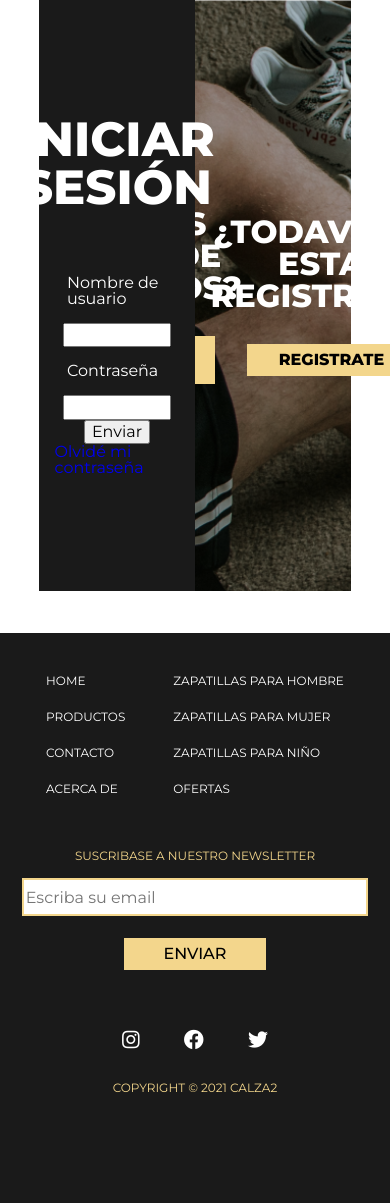
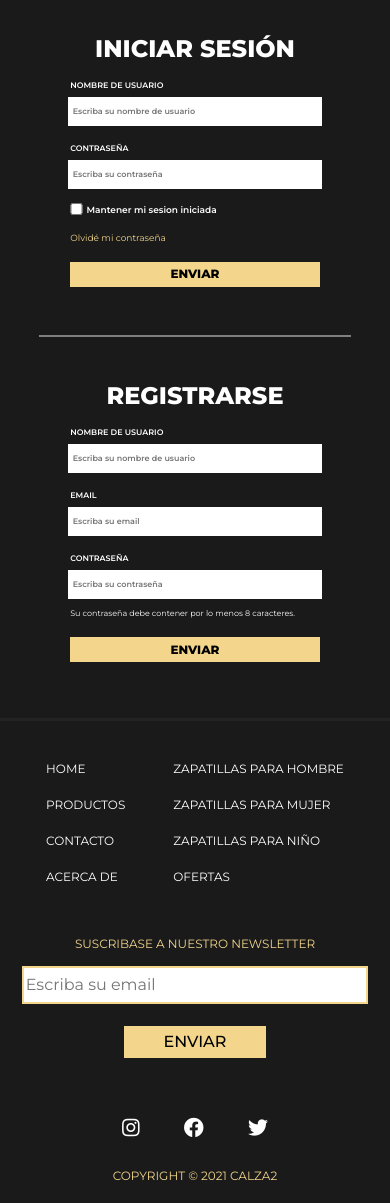
Before and after one commit to franmassimino/grupo_11_calza2, a Node server app: page /login in a window 390 px wide. Shown: the part 64-1267 px from the top of the page. Before the commit the page ends 1179 px from the top, so only its background shows below. Run offline with Node 20, Linux system fonts and the light colour scheme; some libraries are stand-ins or nearby versions.

Commit message:
login terminado

```diff
--- a/public/css/login.css
+++ b/public/css/login.css
@@ -7,7 +7,8 @@ main{
 }
 
 .form-container{
-    width: 80%;
+    max-width: 1600px;
+    width: 100%;
     height: 70vh;
     margin-bottom: 5vh;
     position: relative;
@@ -77,35 +78,11 @@ main{
     display: flex;
     justify-content: center;
     align-items: center;
+    z-index: 1;
+    font-size: 16px;
+
 }
 
-.login h2{
-    text-align: center;
-    color: white;
-    font-size: 3em;
-    font-weight: 800;
-    margin-bottom: 1em;
-}
-
-.login form{
-    display: flex;
-    flex-direction: column;
-    justify-content: center;
-    align-items: center;
-    width: 100%;
-    color: white;
-}
-
-input{
-    width: 80%;
-}
-
-label{
-    align-self: flex-start;
-    margin: 1em 0;
-    margin-left: 10%;
-
-}
 
 .register{
     position: absolute;
@@ -117,6 +94,118 @@ label{
     justify-content: center;
     align-items: center;
     opacity: 0;
+    z-index: 0;
+    font-size: 16px;
+}
+
+.register.show{
+    pointer-events: all;
+    z-index: 2;
+}
+
+
+.overlay-container h2{
+    text-align: center;
+    color: white;
+    font-size: 2.5em;
+    font-weight: 800;
+    margin-bottom: .5em;
+    font-family: 'montserrat';
+    text-transform: uppercase;
+}
+
+.login form{
+    color: white;
+    display: flex;
+    flex-direction: column;
+    justify-content: center;
+    align-items: center;
+    width: 100%;
+    height: 100%;
+}
+
+.overlay-container input{
+    width: 80%;
+    height: 2.5vh;
+    margin-bottom: 1.25em;
+    padding: .5em 0;
+    outline: none;
+    font-size: .75em;
+    font-weight: 600;
+    padding-left: 5px;
+    border-radius: 0;
+    border: none;
+}
+
+.overlay-container label{
+    align-self: flex-start;
+    margin: 1em 0;
+    margin-left: 10%;
+    font-family: 'montserrat';
+    font-weight: 600;
+    font-size: 1em;
+    text-transform: uppercase;
+}
+
+.overlay-container fieldset a{
+    text-decoration: none;
+    color: white;
+    font-size: .75em;
+    margin-right: auto;
+    margin-top: 1em;
+    font-weight: 800px;
+    color: var(--dorado);
+}
+
+.overlay-container fieldset {
+    display: flex;
+    width: 80%;
+    flex-direction: column;
+}
+
+fieldset.sesion{
+    display: flex;
+    flex-direction: row-reverse;
+    width: 80%;
+    align-items: center;
+    padding: 0;
+    margin-bottom: 1em;
+}
+
+.overlay-container fieldset label {
+    margin: 0;
+    font-size: .75em;
+    width: 90%;
+    text-transform:initial ;
+    margin-top: 2.5px;
+    margin-right: auto;
+
+}
+
+.overlay-container fieldset input{
+    width: 12.5px;
+    margin: 0;
+    height: 12.5px;
+    margin-right: auto;
+}
+
+.overlay-container button{
+    all: unset;
+    color: black;
+    background-color: var(--dorado);
+    min-height: 2em;
+    height: 7.5%;
+    width: 80%;
+    text-align: center;
+    margin-top: 1em;
+    cursor: pointer;
+    transition: all .3s ease;
+    font-weight: 800;
+    text-transform: uppercase;
+}
+
+.overlay-container button:hover{
+    background: var(--dorado-oscuro);
 }
 
 .register form{
@@ -128,3 +217,102 @@ label{
     width: 100%;
     height: 100%;
 }
+
+.register p{
+    font-size: .75em;
+    font-weight: bold;
+    margin-bottom: 1em;
+    align-self: flex-start;
+    margin-left: 10%;
+    width: 80%;
+}
+
+@media (max-width:1024px) {
+    .form-container{
+        margin-bottom: 0;
+        height: 80vh;
+    }
+
+    .form-container h2{
+        font-size: 2em;
+    }
+
+    .register p{
+        font-size: .5em;
+    }
+}
+
+@media (max-width:768px) {
+    .form-container{
+        padding-bottom: 5vh;
+        height: 80vh;
+        min-height: 600px;
+    }
+
+    .background-container{
+        display: none;
+    }
+
+    .register{
+        opacity: 1;
+        position: relative;
+    }
+
+    .overlay-container{
+        width: 100%;
+    }
+
+    .overlay-content{
+        flex-direction: column;
+    }
+
+    .overlay-container h2{
+        font-size: 1.5em;
+    }
+
+    .overlay-container p{
+        font-weight: normal;
+    }
+
+    .overlay-container label{
+        font-size: .5em;
+    }
+
+    .overlay-container button{
+        margin: 1em 0;
+    }
+
+    .overlay-container button{
+        font-size: .75em;
+    }
+
+    .overlay-container fieldset{
+        font-size: .75em;
+    }
+
+    .overlay-container input{
+        font-size: .5em;
+    }
+
+    .overlay-container form{
+        width: 100%;
+    }
+
+
+
+    .login{
+        border-bottom: 2px solid gray;
+    }
+
+    .register{
+        margin-top: 1.5em;
+        padding-bottom: 2.5vh;
+    }
+
+    footer{
+        border-top: 3px solid rgba(58, 58, 58, 0.3);
+    }
+    .overlay-container fieldset label {
+        font-size: 1em;
+    }
+}
--- a/src/views/login.html
+++ b/src/views/login.html
@@ -63,22 +63,29 @@
                         <form action="">
                             <h2>INICIAR SESIÓN</h2>
                             <label for="user">Nombre de usuario</label>
-                            <input type="text" id="user" name="user">
+                            <input type="text" id="user" name="user" placeholder="Escriba su nombre de usuario">
                             <label for="password">Contraseña</label>
-                            <input type="password" id="password" name="password">
+                            <input type="password" name="password" placeholder="Escriba su contraseña">
+                            <fieldset>
+                                <fieldset class="sesion">
+                                    <label>Mantener mi sesion iniciada</label>
+                                    <input type="checkbox" id="cbox1" value="sesion-iniciada">
+                                </fieldset>
+                            <a href="#">Olvidé mi contraseña</a>
+                            </fieldset>
                             <button type="submit">Enviar</button>
-                            <a href="#">Olvidé mi contraseña</a>
                         </form>
                     </div>
-                    <div class="register">
+                    <div id="register-form" class="register">
                         <form action="">
                             <h2>REGISTRARSE</h2>
                             <label for="user2">Nombre de usuario</label>
-                            <input type="text" id="user2" name="user">
+                            <input type="text" id="user2" name="user"placeholder="Escriba su nombre de usuario">
                             <label for="email2">Email</label>
-                            <input type="email" id="email2" name="email">
+                            <input type="email" id="email2" name="email" placeholder="Escriba su email">
                             <label for="password"2>Contraseña</label>
-                            <input type="password" id="password2" name="password">
+                            <input type="password" name="password"placeholder="Escriba su contraseña">
+                            <p>Su contraseña debe contener por lo menos 8 caracteres.</p>
                             <button type="submit">Enviar</button>
                         </form>
                     </div>
@@ -156,6 +163,7 @@
     <script>
         const register = document.getElementById('register')
         const login = document.getElementById('login')
+        const registerForm = document.getElementById('register-form')
 
         register.addEventListener('click', e => {
             e.preventDefault()
@@ -164,6 +172,7 @@
             gsap.to('.login', {duration: 0, opacity:0});
             gsap.to('.register', {duration: .75, delay:.5, opacity:1, x: 0});
             gsap.from('#left', {duration: .75, opacity:1, x: -100, ease:'power.inOut'})
+            registerForm.classList.add('show')
         })
 
         login.addEventListener('click', e => {
@@ -172,8 +181,8 @@
             gsap.to('.login', {duration: .25, delay:.25, opacity:1, x: 0});
             gsap.to('.register', {duration: .25, opacity:0});
             gsap.from('#right', {duration: .75, opacity:1, x: 100, ease:'power.inOut'})
+            registerForm.classList.remove('show')
         })
-
     </script>
 </body>
 </html>
```
